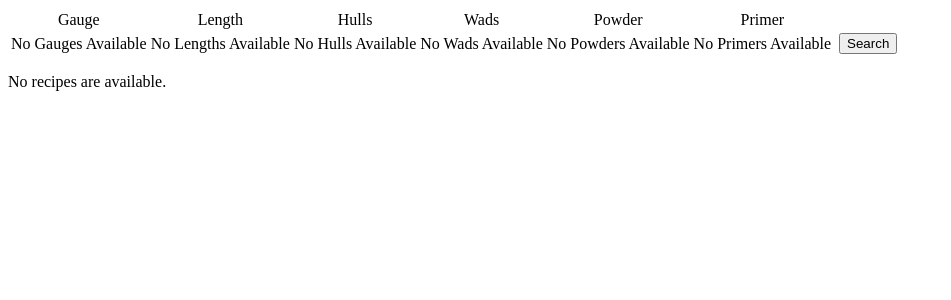
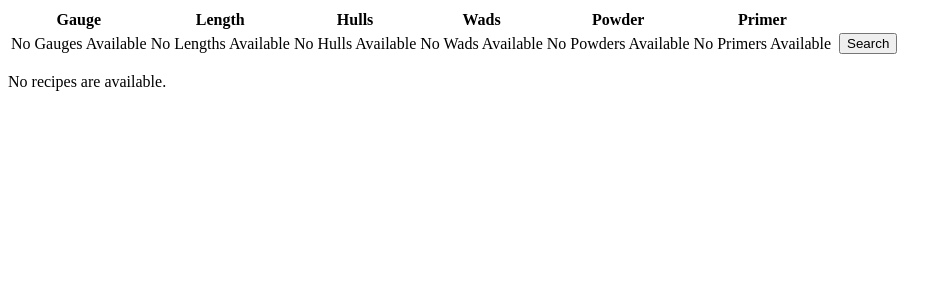
Before and after one commit to rsaxvc/reloadr, a Django app: page /recipes/ in a window 1280 px wide. Shown: the top 300 px of the page, without its empty margins (0-951 px from the left). Run offline with Django 3.2, Linux system fonts and the light colour scheme; data that the repository does not hold is empty.

Commit message:
Move table headers to TH

```diff
--- a/web/reloadr/recipes/templates/recipes/index.html
+++ b/web/reloadr/recipes/templates/recipes/index.html
@@ -1,11 +1,11 @@
 <table>
 	<tr>
-		<td align="center">Gauge</td>
-		<td align="center">Length</td>
-		<td align="center">Hulls</td>
-		<td align="center">Wads</td>
-		<td align="center">Powder</td>
-		<td align="center">Primer</td>
+		<th align="center">Gauge</th>
+		<th align="center">Length</th>
+		<th align="center">Hulls</th>
+		<th align="center">Wads</th>
+		<th align="center">Powder</th>
+		<th align="center">Primer</th>
 	</tr>
 	<tr><form method=get action="/recipes/"><td>
 
@@ -87,17 +87,17 @@
 {% if table.Recipe %}
 	<table border="1">
 	<tr>
-		<td>Gauge</td>
-		<td>Hull</td>
-		<td>Wad</td>
-		<td>ShotType</td>
-		<td>ShotWeight</td>
-		<td>Powder</td>
-		<td>Grains</td>
-		<td>Primer</td>
-		<td>estPressure(PSI)</td>
-		<td>estVelocity(FPS)</td>
-	</td>
+		<th>Gauge</th>
+		<th>Hull</th>
+		<th>Wad</th>
+		<th>ShotType</th>
+		<th>ShotWeight</th>
+		<th>Powder</th>
+		<th>Grains</th>
+		<th>Primer</th>
+		<th>estPressure(PSI)</th>
+		<th>estVelocity(FPS)</th>
+	</tr>
 
 	{% for recipe in table.Recipe.all %}
 		<tr>
```
